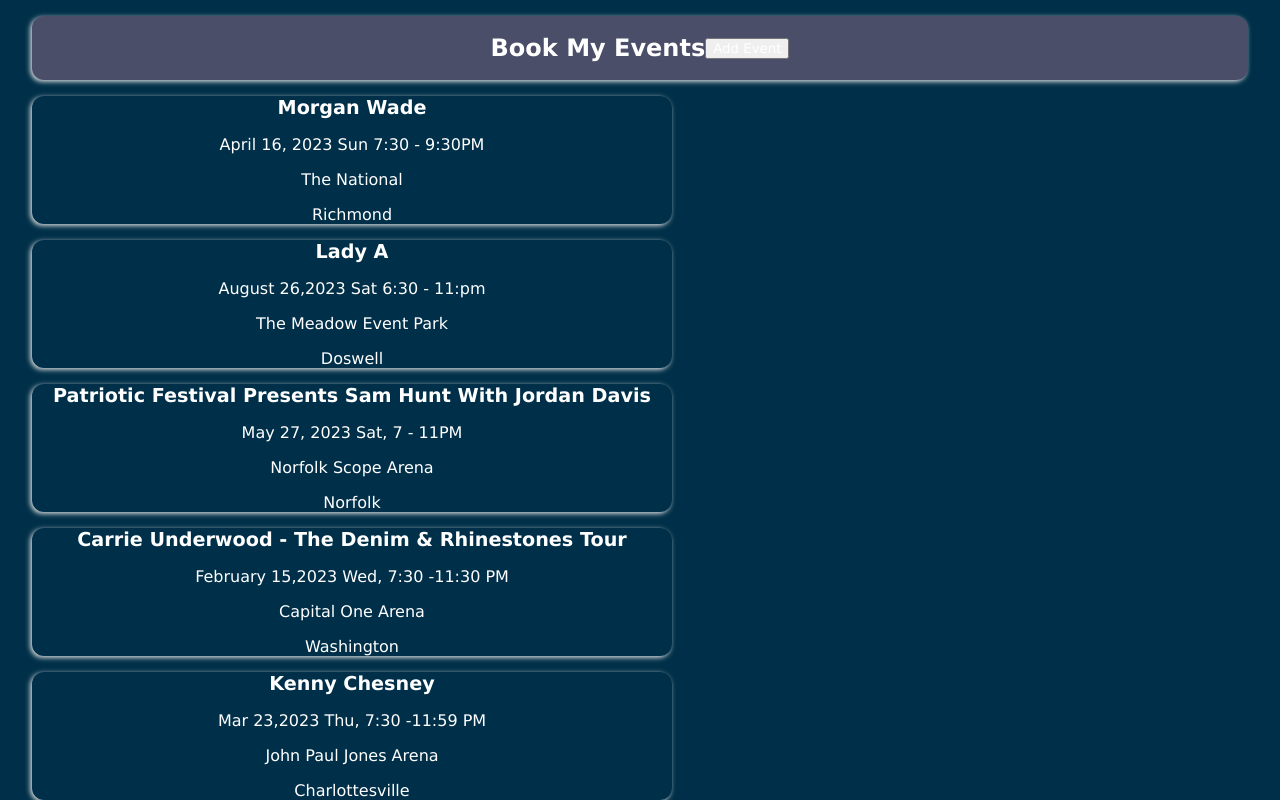
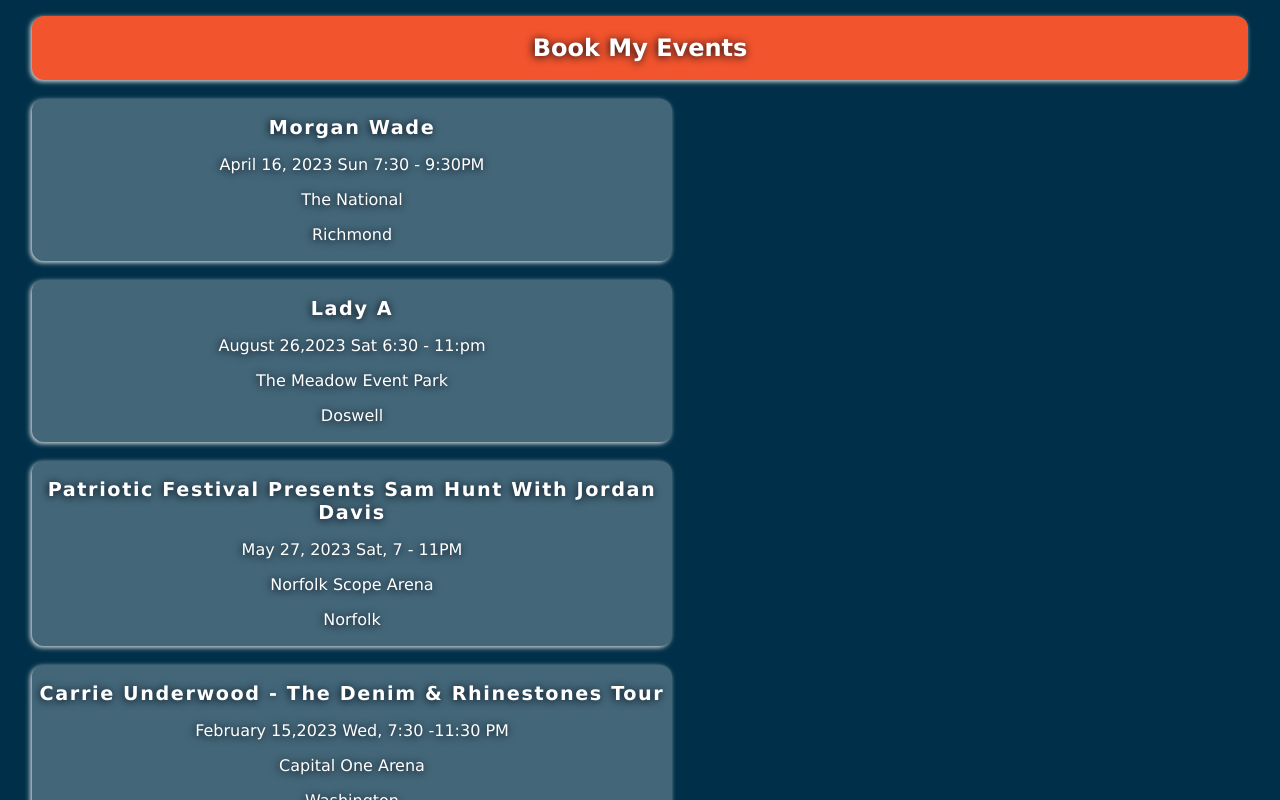
Before and after one commit to sucheta90/book_my_events, a React (Create React App) app: page / in a window 1280 px wide. Shown: the top 800 px of the page. Built offline with nearby package versions, Linux system fonts and the light colour scheme.

Commit message:
added click event to the event tiles

```diff
--- a/src/App.js
+++ b/src/App.js
@@ -77,11 +77,13 @@
       blueClass: 200,
     },
   ];
-
+  function handleClick(e) {
+    console.log(e.target);
+  }
   return (
     <div className="App">
       <Header />
-      <Events events={eventData} />
+      <Events events={eventData} onClick={handleClick} />
     </div>
   );
 }
--- a/src/components/Events/EventItem.js
+++ b/src/components/Events/EventItem.js
@@ -4,11 +4,15 @@
 
 export default function EventItem(props) {
   return (
-    <Card>
-      <h2 className={styles.title}>{props.title}</h2>
-      <span>{`${props.date} ${props.time}`}</span>
-      <p>{props.location} </p>
-      <p>{props.city}</p>
+    <Card className={styles.tile} onClick={props.onClick}>
+      <h2 className={`${styles.title} ${styles.pointer_none}`}>
+        {props.title}
+      </h2>
+      <span
+        className={styles.pointer_none}
+      >{`${props.date} ${props.time}`}</span>
+      <p className={styles.pointer_none}>{props.location} </p>
+      <p className={styles.pointer_none}>{props.city}</p>
     </Card>
   );
 }
--- a/src/components/Events/EventItem.module.css
+++ b/src/components/Events/EventItem.module.css
@@ -1,7 +1,20 @@
 * {
   color: white;
   font-family: Verdana, Geneva, Tahoma, sans-serif;
+  text-shadow: -0.05rem 0.05rem 0.5rem #000814;
+  /* background-color: #dee2e6; */
 }
 .title {
   font-size: 1.2rem;
+  /* text-shadow: -0.05rem -0.05rem 0.5rem ; */
+  letter-spacing: 0.1rem;
 }
+.tile {
+  margin-top: 1.2rem;
+  background-color: hsla(210, 14%, 89%, 0.3);
+  padding-top: 1px;
+  padding-bottom: 1px;
+}
+.pointer_none {
+  pointer-events: none;
+}
--- a/src/components/Events/Events.js
+++ b/src/components/Events/Events.js
@@ -16,6 +16,7 @@
         redClass={each.redClass}
         greenClass={each.greenclass}
         blueClass={each.blueclass}
+        onClick={props.onClick}
       />
     );
   });
--- a/src/components/Events/Events.module.css
+++ b/src/components/Events/Events.module.css
@@ -2,3 +2,9 @@
   width: 50%;
   margin-left: 2rem;
 }
+@media screen and (max-width: 768px) {
+  .event_list {
+    width: 90vw;
+    margin: 0 auto;
+  }
+}
--- a/src/components/Header/Header.js
+++ b/src/components/Header/Header.js
@@ -6,7 +6,6 @@
   return (
     <div className={styles.Header}>
       <h2>Book My Events</h2>
-      <button>Add Event</button>
     </div>
   );
 }
--- a/src/components/Header/Header.module.css
+++ b/src/components/Header/Header.module.css
@@ -1,14 +1,21 @@
 .Header {
   width: 95%;
   height: 4rem;
-  background-color: #4a4e69;
+  background-color: #f2542d;
   display: flex;
   align-items: center;
   justify-content: center;
-  margin: 0 auto;
+  margin: 0 2rem 0 2rem;
   border-radius: 12px;
   box-shadow: -0.1rem 0.1rem 0.3rem #e5e5e5;
 }
 .Header h2 {
   color: white;
 }
+
+@media screen and (max-width: 768px) {
+  .Header {
+    width: 90vw;
+    margin: 0 auto;
+  }
+}
--- a/src/components/UI/Card.js
+++ b/src/components/UI/Card.js
@@ -2,6 +2,16 @@
 import styles from "./Card.module.css";
 
 export default function Card(props) {
+  if (props.onClick) {
+    return (
+      <div
+        className={`${styles.card} ${props.className}`}
+        onClick={props.onClick}
+      >
+        {props.children}
+      </div>
+    );
+  }
   return (
     <div className={`${styles.card} ${props.className}`}>{props.children}</div>
   );
```
